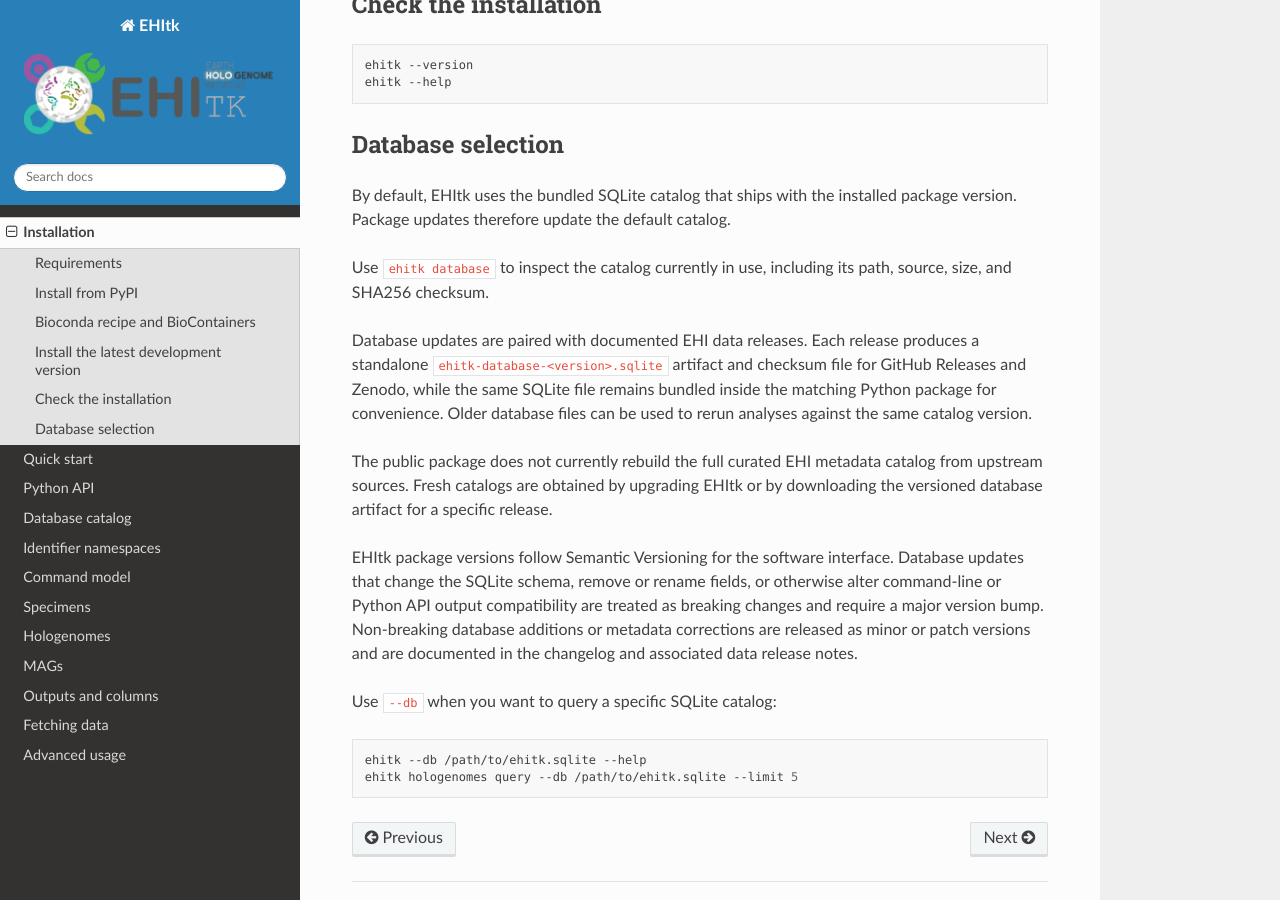
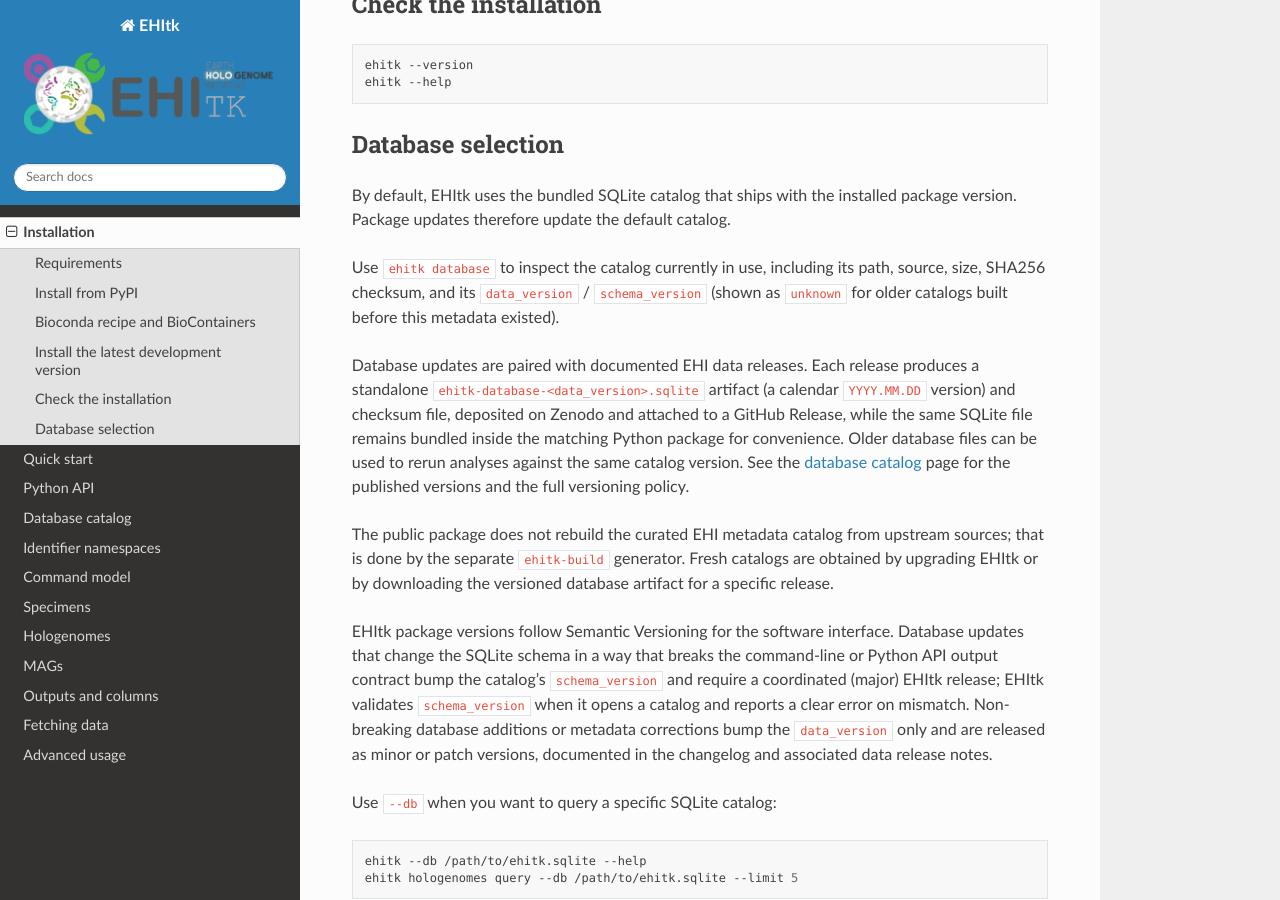
Before and after one commit to earthhologenome/ehitk, a Sphinx documentation site: the page built from docs/installation.rst, in a window 1280 px wide and 900 px high, scrolled down 862 px. Built offline with Sphinx 7.4.7 and the Read the Docs theme 3.1.0, drawn with Linux system fonts in a browser that asks for light colours.

Commit message:
Docs: describe schema_version reporting and the Zenodo-fetch catalog bridge
Update the README and Sphinx docs (installation, commands, database) to
document that ehitk database reports data_version/schema_version, that
Database() validates schema_version, that the bundled snapshot is fetched
from a published Zenodo record at release time, and that artifacts are named
by data_version.

```diff
--- a/docs/commands.rst
+++ b/docs/commands.rst
@@ -24,8 +24,10 @@ Resources
    ``stats``, and ``fetch``.
 
 ``database``
-   Show the SQLite catalog currently used by EHItk, including whether it is the
-   bundled catalog or an alternate catalog passed with ``--db``.
+   Show the SQLite catalog currently used by EHItk: whether it is the bundled
+   catalog or an alternate catalog passed with ``--db``, its path, size, SHA256
+   checksum, and its ``data_version`` / ``schema_version`` (``unknown`` for older
+   catalogs built before this metadata existed).
 
 Actions
 -------
--- a/docs/installation.rst
+++ b/docs/installation.rst
@@ -53,24 +53,31 @@ By default, EHItk uses the bundled SQLite catalog that ships with the installed
 package version. Package updates therefore update the default catalog.
 
 Use ``ehitk database`` to inspect the catalog currently in use, including its
-path, source, size, and SHA256 checksum.
+path, source, size, SHA256 checksum, and its ``data_version`` / ``schema_version``
+(shown as ``unknown`` for older catalogs built before this metadata existed).
 
 Database updates are paired with documented EHI data releases. Each release
-produces a standalone ``ehitk-database-<version>.sqlite`` artifact and checksum
-file for GitHub Releases and Zenodo, while the same SQLite file remains bundled
-inside the matching Python package for convenience. Older database files can be
-used to rerun analyses against the same catalog version.
+produces a standalone ``ehitk-database-<data_version>.sqlite`` artifact (a
+calendar ``YYYY.MM.DD`` version) and checksum file, deposited on Zenodo and
+attached to a GitHub Release, while the same SQLite file remains bundled inside
+the matching Python package for convenience. Older database files can be used to
+rerun analyses against the same catalog version. See the
+:doc:`database catalog <database>` page for the published versions and the full
+versioning policy.
 
-The public package does not currently rebuild the full curated EHI metadata
-catalog from upstream sources. Fresh catalogs are obtained by upgrading EHItk or
-by downloading the versioned database artifact for a specific release.
+The public package does not rebuild the curated EHI metadata catalog from
+upstream sources; that is done by the separate ``ehitk-build`` generator. Fresh
+catalogs are obtained by upgrading EHItk or by downloading the versioned database
+artifact for a specific release.
 
 EHItk package versions follow Semantic Versioning for the software interface.
-Database updates that change the SQLite schema, remove or rename fields, or
-otherwise alter command-line or Python API output compatibility are treated as
-breaking changes and require a major version bump. Non-breaking database
-additions or metadata corrections are released as minor or patch versions and
-are documented in the changelog and associated data release notes.
+Database updates that change the SQLite schema in a way that breaks the
+command-line or Python API output contract bump the catalog's ``schema_version``
+and require a coordinated (major) EHItk release; EHItk validates ``schema_version``
+when it opens a catalog and reports a clear error on mismatch. Non-breaking
+database additions or metadata corrections bump the ``data_version`` only and are
+released as minor or patch versions, documented in the changelog and associated
+data release notes.
 
 Use ``--db`` when you want to query a specific SQLite catalog:
 
```
Also changed, not shown: README.md (+14 -9 lines), docs/database.rst (+12 -9 lines).
